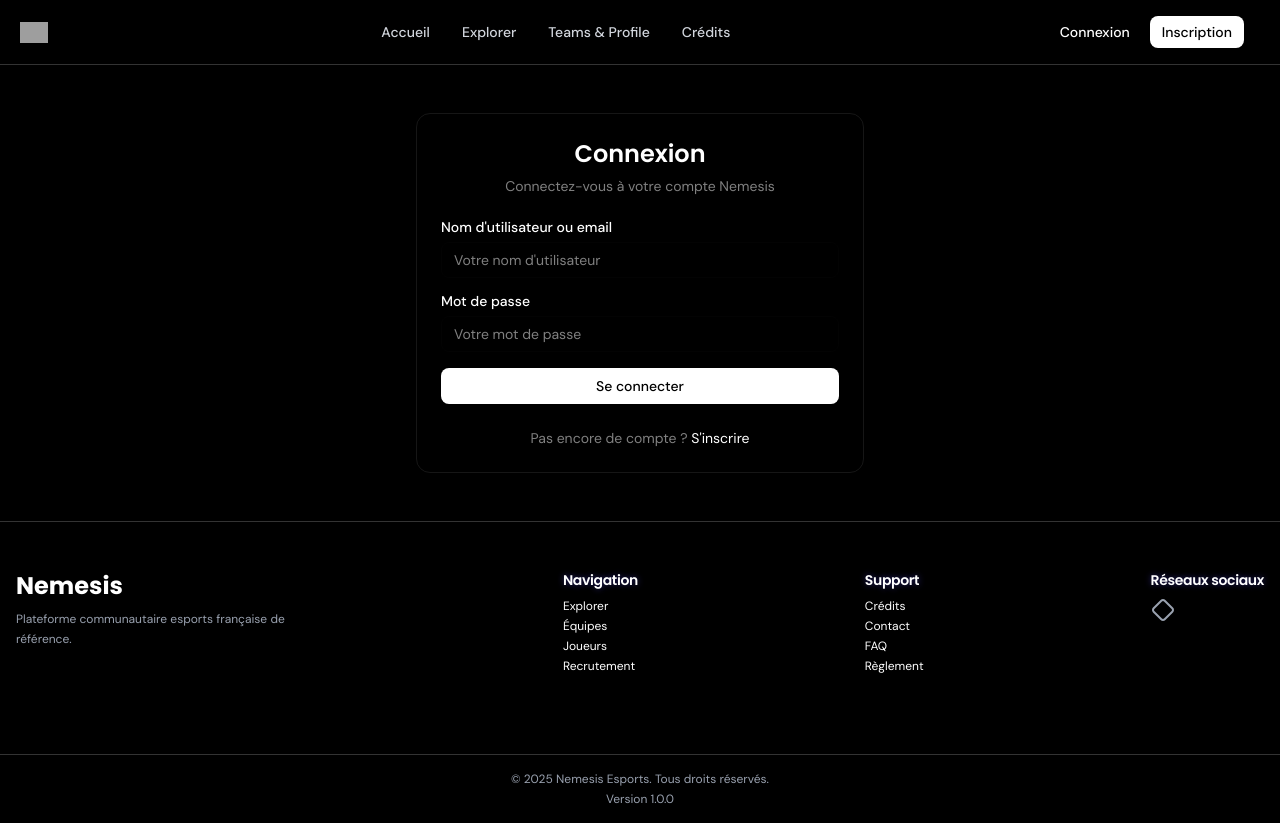
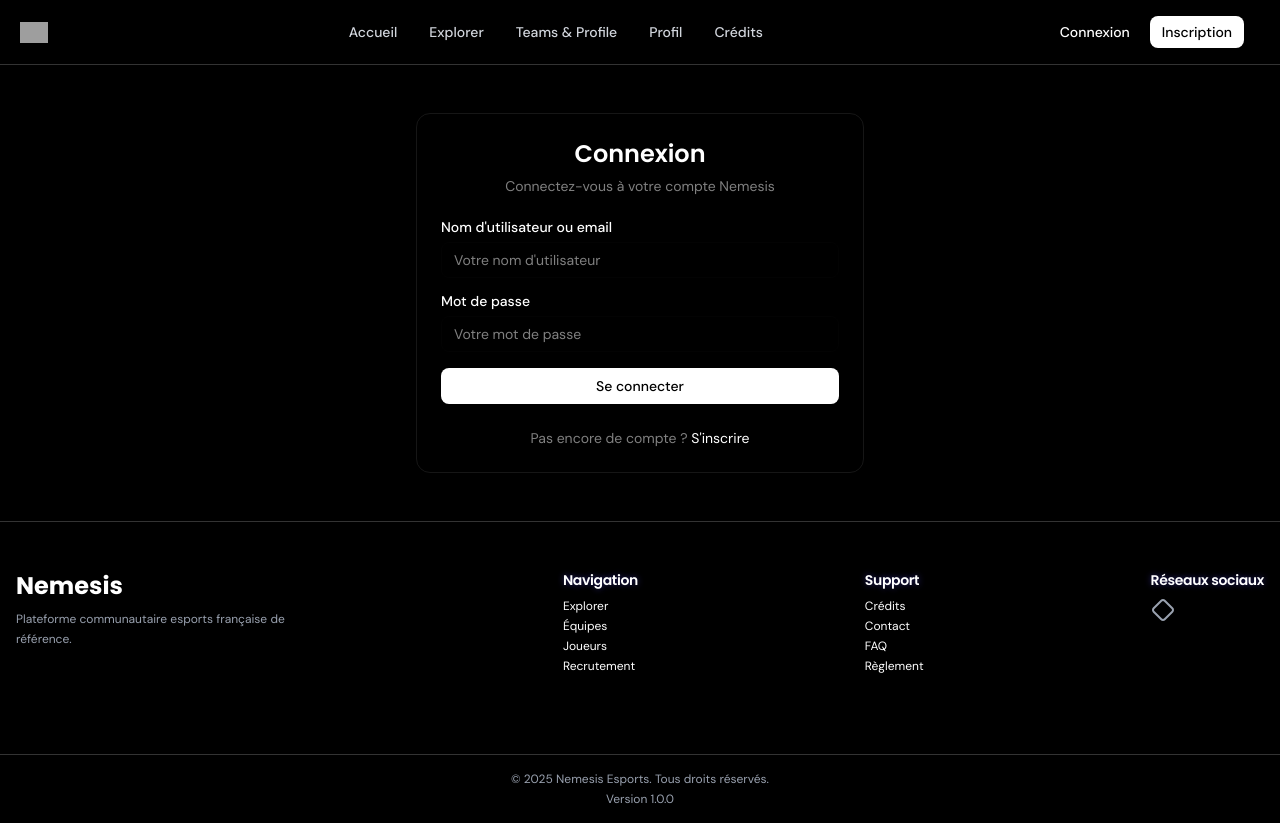
Before and after one commit to lukafaufau/Quantumwebsite, a Next.js app: page /login in a window 1280 px wide. Built offline with nearby package versions, Linux system fonts and the light colour scheme; grey boxes are pictures that could not be loaded.

Commit message:
Updated navbar.tsx

```diff
--- a/components/navbar.tsx
+++ b/components/navbar.tsx
@@ -29,12 +29,12 @@ export function Navbar() {
     ...(isAuthenticated
       ? [
           { href: "/recrutement", label: "Recrutement" },
-          { href: "/profil", label: "Profil" },
           ...(user?.role === "admin" || user?.role === "developer"
             ? [{ href: "/admin", label: "Administration" }]
             : []),
         ]
       : []),
+    { href: "/profil", label: "Profil" },
     { href: "/credits", label: "Crédits" },
   ]
 
```
